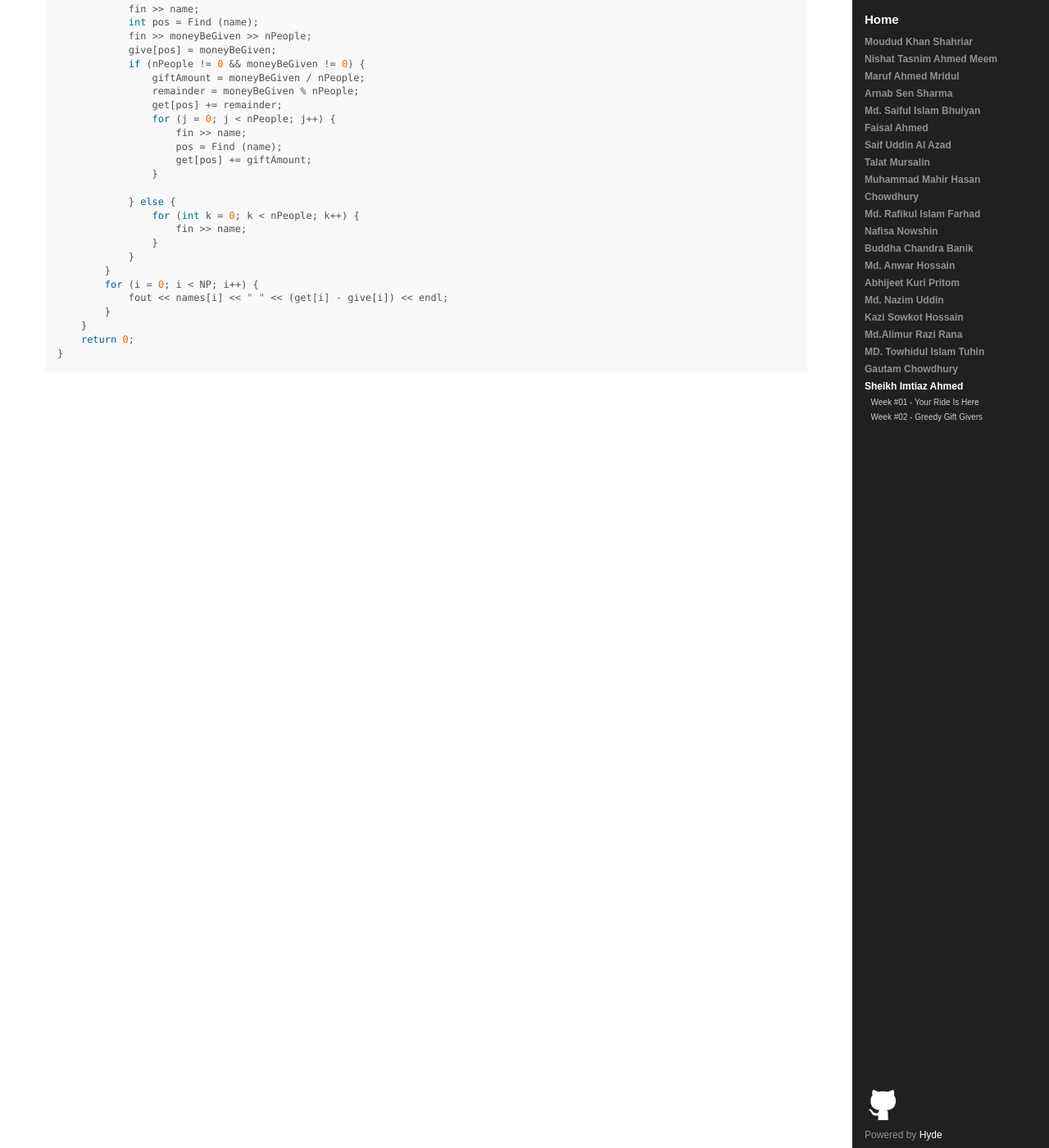
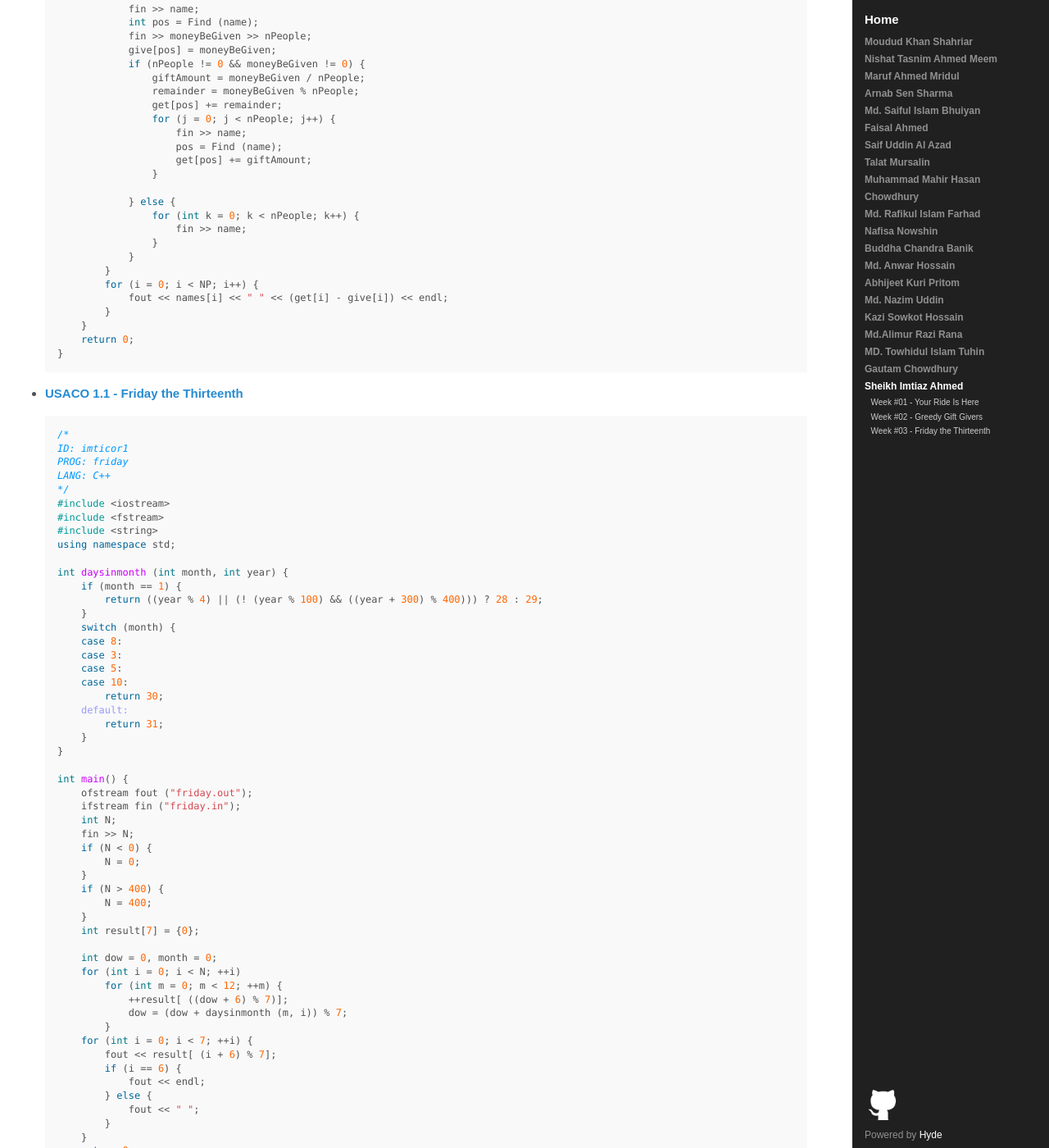
Before and after one commit to Corei13/Ozone, a Jekyll site: the page built from author/2013331061/index.md, in a window 1280 px wide and 1400 px high, scrolled down 1510 px. Shown: the whole window at 82% size. Built offline with Jekyll 4.4.1, drawn with Linux system fonts in a browser that asks for light colours; Markdown is read by kramdown in place of the engine named in the settings.

Commit message:
added w3_2013331061

```diff
--- /dev/null
+++ b/author/2013331061/03.md
@@ -0,0 +1,65 @@
+<a name="2013331061.03"></a>
+
+{% if page.author %}
+- **[USACO {{site.data.problems['03'].section}} - {{site.data.problems['03'].title}}]({{site.baseurl}}/problem/03)**
+{% endif %}
+{% if page.problem %}
+- **[{{site.data.authors[2013331061]}}]({{site.baseurl}}/author/2013331061)**
+{% endif %}
+{% highlight cpp %}
+/*
+ID: imticor1
+PROG: friday
+LANG: C++
+*/
+#include <iostream>
+#include <fstream>
+#include <string>
+using namespace std;
+
+int daysinmonth (int month, int year) {
+    if (month == 1) {
+        return ((year % 4) || (! (year % 100) && ((year + 300) % 400))) ? 28 : 29;
+    }
+    switch (month) {
+    case 8:
+    case 3:
+    case 5:
+    case 10:
+        return 30;
+    default:
+        return 31;
+    }
+}
+
+int main() {
+    ofstream fout ("friday.out");
+    ifstream fin ("friday.in");
+    int N;
+    fin >> N;
+    if (N < 0) {
+        N = 0;
+    }
+    if (N > 400) {
+        N = 400;
+    }
+    int result[7] = {0};
+
+    int dow = 0, month = 0;
+    for (int i = 0; i < N; ++i)
+        for (int m = 0; m < 12; ++m) {
+            ++result[ ((dow + 6) % 7)];
+            dow = (dow + daysinmonth (m, i)) % 7;
+        }
+    for (int i = 0; i < 7; ++i) {
+        fout << result[ (i + 6) % 7];
+        if (i == 6) {
+            fout << endl;
+        } else {
+            fout << " ";
+        }
+    }
+    return 0;
+}
+
+{% endhighlight %}
--- a/author/2013331061/index.md
+++ b/author/2013331061/index.md
@@ -1,7 +1,7 @@
 ---
 layout:     author
 author:     2013331061
-problems:   ['01', '02']
+problems:   ['01', '02', '03']
 ---
 
 
```
Also changed, not shown: problem/03/2013331061.md (added, +65 -0 lines), problem/03/index.md (+1 -1 lines), 1 other file.
